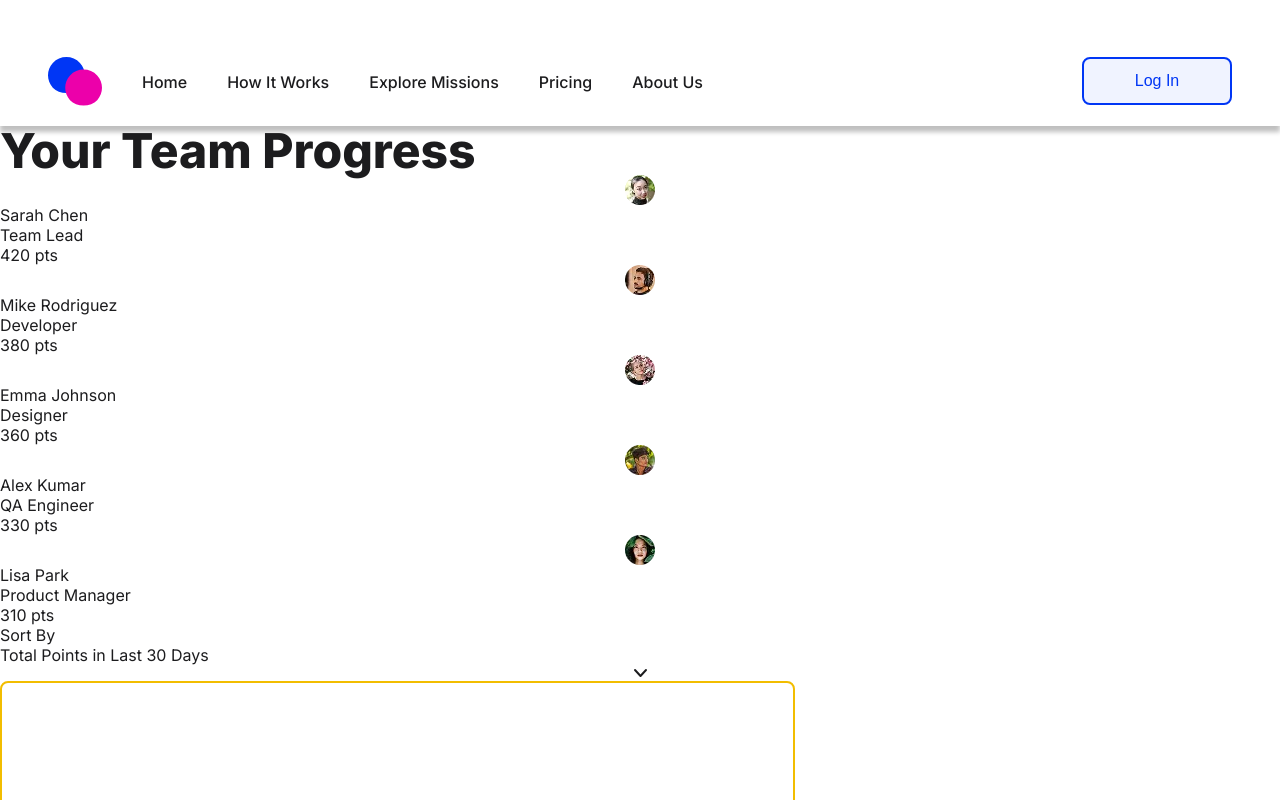
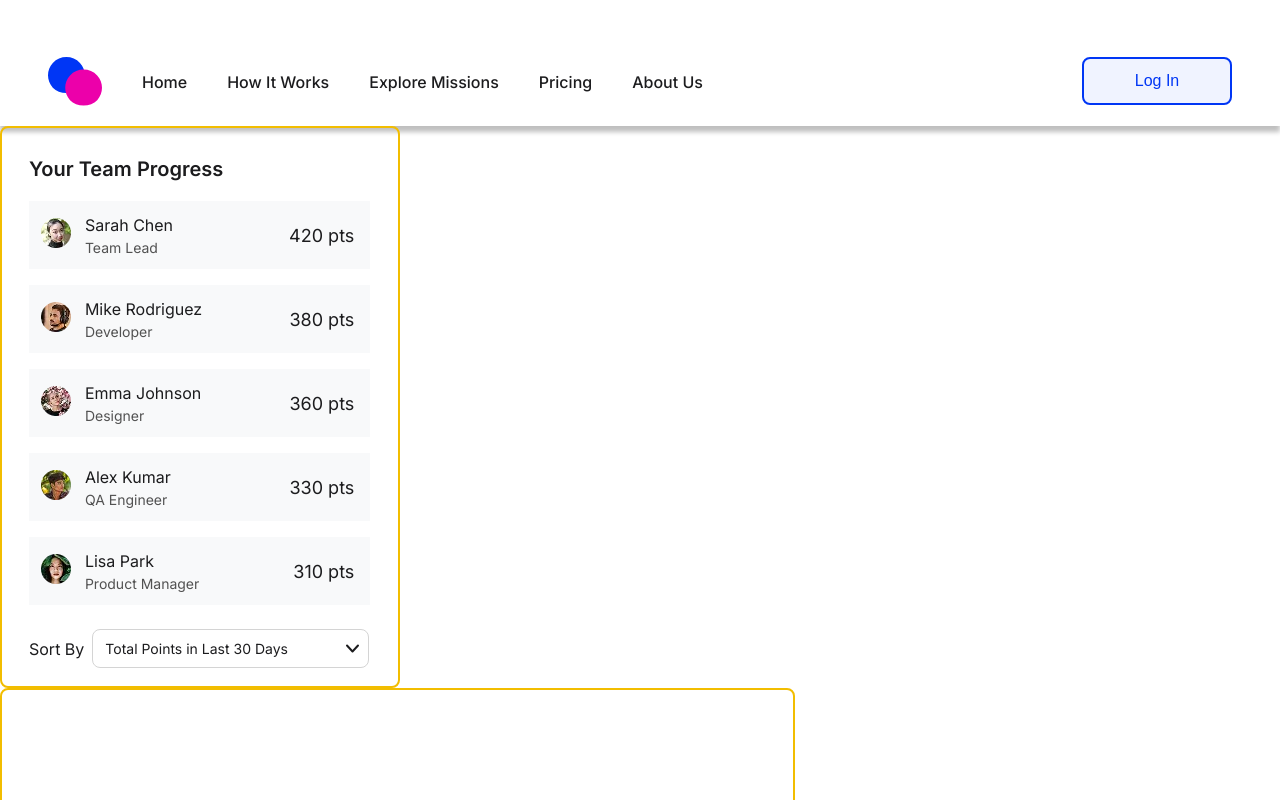
Before and after one commit to cherryontech/MissionCollective, a React (Vite) app: page /dashboard in a window 1280 px wide. Shown: the top 800 px of the page. Built offline with nearby package versions, Linux system fonts and the light colour scheme.

Commit message:
add styling to team progress section

```diff
--- a/src/Components/Dashboard/TeamProgress.jsx
+++ b/src/Components/Dashboard/TeamProgress.jsx
@@ -1,5 +1,6 @@
 import { teamProgressContent } from "../../data/teamProgress";
 import FilterArrow from "../../assets/icons/filterArrow.svg";
+import "../../styles/teamProgress.css";
 
 export default function TeamProgress() {
   return (
@@ -9,15 +10,17 @@ export default function TeamProgress() {
           {teamProgressContent.map(({ name, role, points, img }, idx) => (
             <div className="team-member" key={`${name}-${idx}`}>
               <img src={img} alt={name} />
+              <div className="member-text">
                 <p className="member-name">{name}</p>
                 <p className="member-role">{role}</p>
+              </div>
               <p className="member-points">{points}</p>
             </div>
           ))}
         </div>
         <div className="team-progress-filter">
           <p>Sort By</p>
-        <div classname="filter-dropdown">
+          <div className="filter-dropdown">
             <p>Total Points in Last 30 Days</p>
             <img src={FilterArrow} alt="filter-arrow"></img>
           </div>
--- /dev/null
+++ b/src/styles/TeamProgress.css
@@ -0,0 +1,87 @@
+.team-progress-container {
+  width: 25rem;
+  height: 35.12rem;
+  border: 2px solid #f2bd00;
+  border-radius: 0.5rem;
+  padding: 1.8125rem 1.7285rem 1.75rem 1.6875rem;
+}
+
+.team-progress-container h2{
+  font-size: 1.25rem;
+  font-weight: 600;
+  margin-bottom: 1.25rem;
+  line-height: normal;
+}
+
+.team-progress-content {
+
+}
+
+.team-members {
+  display: flex;
+  flex-direction: column;
+  gap: 1rem;
+  border-radius: 0.5rem;
+}
+
+.team-member {
+  display: flex;
+  flex-direction: row;
+  align-items: center;
+  height: 4.25rem;
+  background: #F8F9FA;
+}
+
+.team-member img {
+  width: 1.875rem;
+  height: 1.875rem;
+  margin: 1.06rem 0.87rem 1.31rem 0.75rem;
+}
+
+.member-text {
+  display: flex;
+  flex-direction: column;
+  gap: 0.25rem;
+}
+
+.member-text p {
+  font-weight: 400;
+}
+
+.member-name {
+  font-size: 1rem;
+}
+
+.member-role {
+  font-size: 0.875rem;
+  color: #525252;
+}
+
+.member-points {
+  font-size: 1.125rem;
+  display: flex;
+  /* push points to the far right of the .team-member row */
+  margin-left: auto;
+  margin-right: 1rem;
+  /* vertically center the points */
+  align-items: center;
+}
+
+.team-progress-filter {
+  display: flex;
+  flex-direction: row;
+  align-items: center;
+  gap: 0.5rem;
+  font-size: 1rem;
+  margin-top: 1.5rem;
+}
+
+.filter-dropdown {
+  border: 1px solid #D4D4D4;
+  border-radius: 0.5rem;
+  padding: 0.625rem 0.5rem 0.625rem 0.75rem;
+  display: flex;
+  flex-direction: row;
+  gap: 3.5rem;
+  font-size: 0.875rem;
+}
```
Lines whose indentation alone changed are shown as unchanged.
